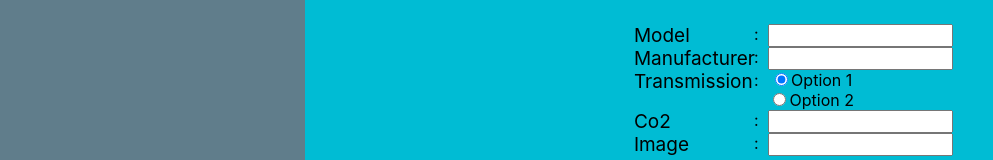
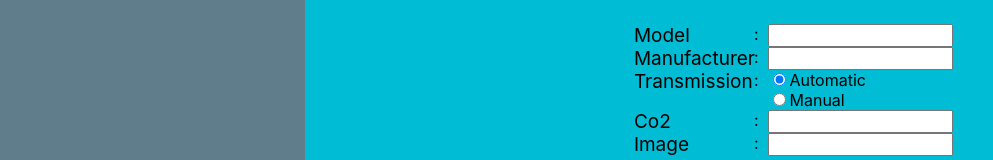
Before and after one commit to hichriHoussem/car-catalog-web-app, a React (Create React App) app: page / in a window 1280 px wide. Both pictures are taken after a click on the button "Add a car". Shown: the part 256-416 px from the top of the page, without its empty margins (0-993 px from the left). Built offline with nearby package versions, Linux system fonts and the light colour scheme.

Commit message:
save to locale storage

```diff
--- a/src/App.css
+++ b/src/App.css
@@ -75,3 +75,6 @@
 .car-field > span {
   margin-right: 10px;
 }
+.field-input > .radio {
+  text-align: left;
+}
--- a/src/components/Car/EmptyList.tsx
+++ b/src/components/Car/EmptyList.tsx
@@ -15,14 +15,23 @@ const EmptyList: React.FC = () => {
 
   const cars = localStorage.getItem('cars');
 
-  const editFields = (target: string, value: string): void => {};
+  const editFields = (target: string, value: string): void => {
+    setValues({
+      ...values,
+      [target]: value,
+    });
+  };
 
   const changeMode = (): void => {
     setIsEditMode(true);
   };
 
   const handleAdd = (): void => {
-    setIsEditMode(true);
+    const oldCarsString = localStorage.getItem('cars');
+    const oldCars = oldCarsString ? JSON.parse(oldCarsString) : [];
+    oldCars.push(values);
+    localStorage.setItem('cars', JSON.stringify(oldCars));
+    setIsEditMode(false);
   };
 
   const handleCancel = (): void => {
--- a/src/components/Car/Field.tsx
+++ b/src/components/Car/Field.tsx
@@ -5,7 +5,7 @@ interface FieldDetails {
   car?: CarType;
   selector: string;
   isEditMode: boolean;
-  editFields?: (target: string, value: string) => void;
+  editFields: (target: string, value: string) => void;
 }
 
 interface CarType {
@@ -24,9 +24,12 @@ const getValidator = (selector: string) => {
 function CarInput(props: FieldDetails) {
   const onInputChange = (e: React.FormEvent<HTMLInputElement>): void => {
     const newValue = e.currentTarget.value;
+    props.editFields(props.selector, e.currentTarget.value);
   };
 
-  const onRadioChange = (e: React.ChangeEvent<HTMLInputElement>): void => {};
+  const onRadioChange = (e: React.ChangeEvent<HTMLInputElement>): void => {
+    props.editFields(props.selector, e.target.value);
+  };
 
   let inputType = <input onChange={onInputChange} />;
   let validator = getValidator(props.selector);
--- a/src/components/Car/index.tsx
+++ b/src/components/Car/index.tsx
@@ -66,10 +66,13 @@ function Car({ match }: RouteComponentProps<TParams>) {
     setIsEditMode(false);
   };
 
+  const editFields = (target: string, value: string): void => {};
+
   return (
     <div className="right-side form">
       {Object.keys(selectedCar[0]).map((c: string) => (
         <Field
+          editFields={editFields}
           isEditMode={isEditMode}
           key={c}
           car={selectedCar[0]}
--- a/src/components/Radio/index.tsx
+++ b/src/components/Radio/index.tsx
@@ -11,22 +11,22 @@ function Radio(props: RadioInput) {
         <label>
           <input
             type="radio"
-            value="option1"
+            value="automatic"
             checked={true}
             onChange={props.onChange}
           />
-          Option 1
+          Automatic
         </label>
       </div>
       <div className="radio">
         <label>
           <input
             type="radio"
-            value="option2"
+            value="manual"
             checked={false}
             onChange={props.onChange}
           />
-          Option 2
+          Manual
         </label>
       </div>
     </div>
```
